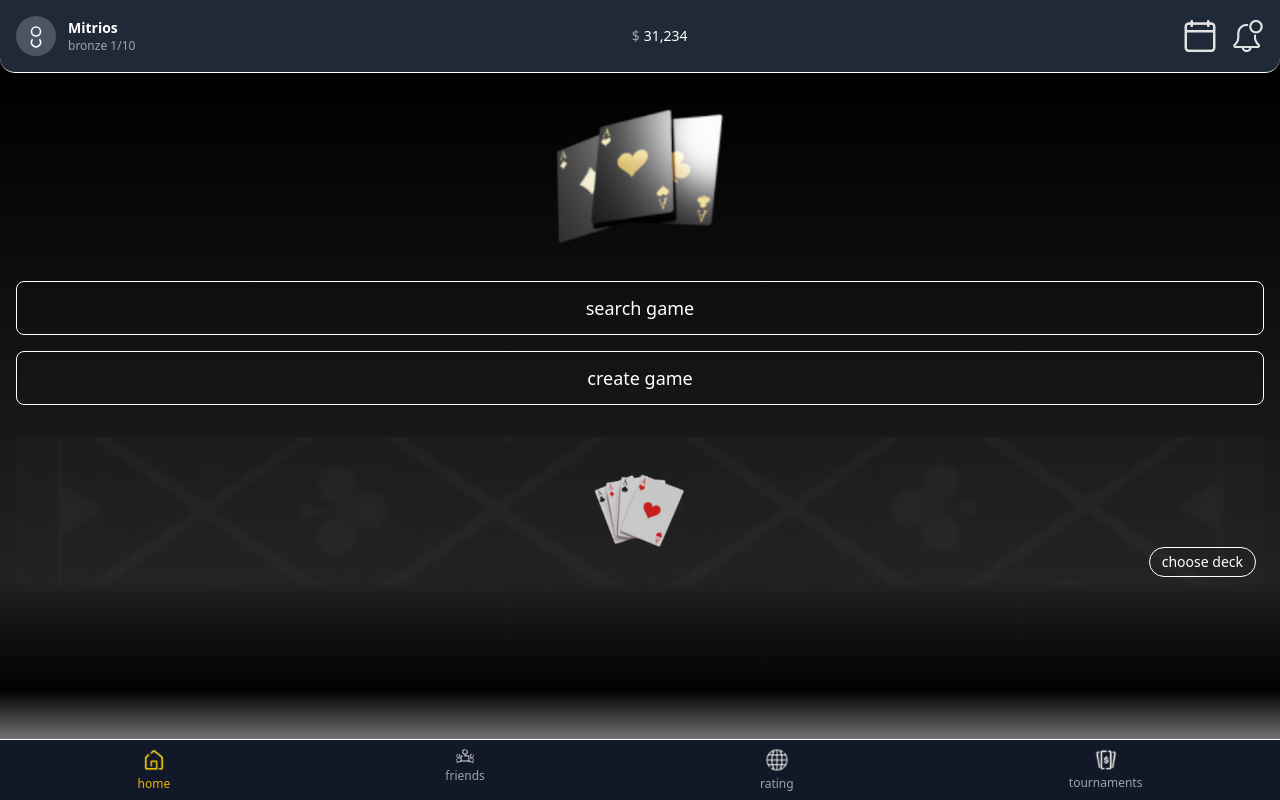
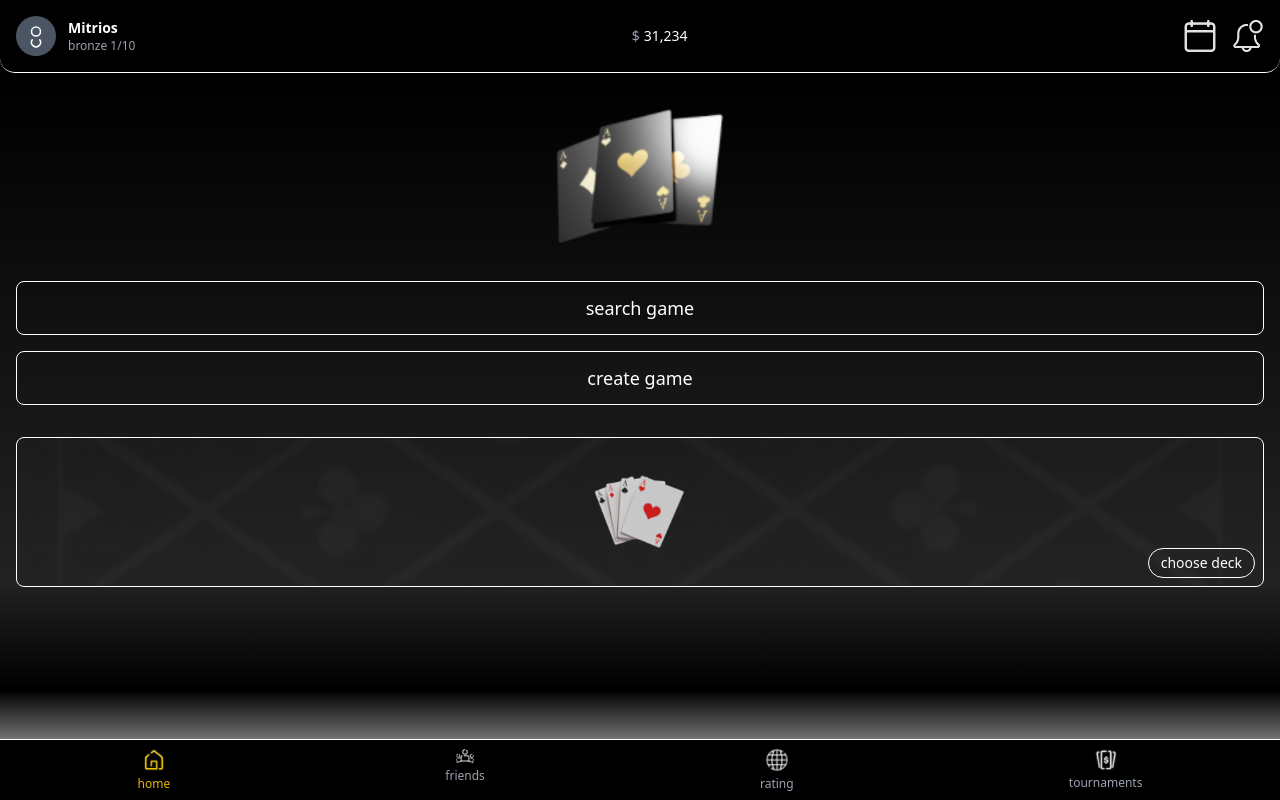
Before and after one commit to danil3321/durak, a Next.js app: page / in a window 1280 px wide. Built offline with nearby package versions, Linux system fonts and the light colour scheme.

Commit message:
доработка главной стр

```diff
--- a/pages/index.js
+++ b/pages/index.js
@@ -4,7 +4,7 @@ export default function Home() {
   return (
     <div className="bg-black text-white min-h-screen flex flex-col items-center">
       {/* Верхняя панель */}
-      <div className="w-full bg-gray-800 py-4 px-4 flex items-center justify-between rounded-b-[15px] border-b border-white">
+      <div className="w-full bg-black py-4 px-4 flex items-center justify-between rounded-b-[15px] border-b border-white">
         {/* Левая часть */}
         <div className="flex items-center">
           <div className="w-10 h-10 bg-gray-600 rounded-full flex items-center justify-center">
@@ -91,7 +91,7 @@ export default function Home() {
 
         {/* Колода карт */}
         <div
-          className="relative w-full mt-8 rounded-lg overflow-hidden"
+          className="relative w-full mt-8 rounded-lg overflow-hidden border border-white"
           style={{
             backgroundImage: `url('/deck-background.png')`, // Фон прямоугольника (ваша PNG)
             backgroundSize: "cover",
@@ -114,7 +114,7 @@ export default function Home() {
       </div>
 
       {/* Нижняя навигация */}
-      <div className="fixed bottom-0 left-0 right-0 bg-gray-900 py-2 border-t border-white">
+      <div className="fixed bottom-0 left-0 right-0 bg-black py-2 border-t border-white">
         <div className="flex justify-around">
           <div className="flex flex-col items-center">
             <Image
```
